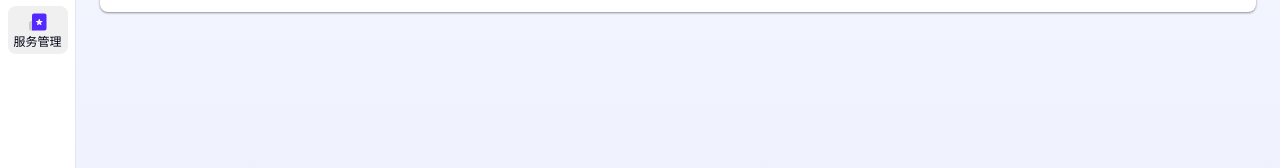
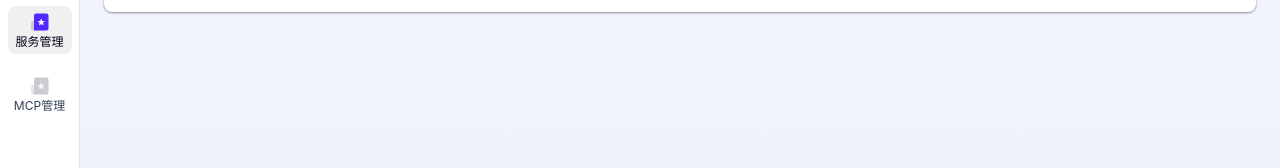
Before and after one commit to DigitalChinaOpenSource/oadin, a React (Vite) app: page /server-manage in a window 1280 px wide. Shown: the part 142-310 px from the top of the page. Built offline with nearby package versions, Linux system fonts and the light colour scheme.

Commit message:
feat: 新建 mcp 管理路由和页面

```diff
--- a/src/components/main-layout/index.module.scss
+++ b/src/components/main-layout/index.module.scss
@@ -3,7 +3,7 @@
 
   .content {
     flex: 1;
-    margin-left: 76px;
+    margin-left: 80px;
     padding: 0px;
     min-height: 100vh;
     background: linear-gradient(to bottom, #f5f5ff 0%, #e6effb 100%);
--- a/src/components/sidebar/index.module.scss
+++ b/src/components/sidebar/index.module.scss
@@ -1,5 +1,5 @@
 .sidebar {
-  width: 76px;
+  width: 80px;
   height: 100vh;
   background-color: #ffffff;
   display: flex;
@@ -26,7 +26,7 @@
     width: 100%;
 
     .menuItem {
-      width: 60px;
+      width: 64px;
       height: 48px;
       font-size: 12px;
       border-radius: 8px;
--- a/src/components/sidebar/index.tsx
+++ b/src/components/sidebar/index.tsx
@@ -53,6 +53,22 @@ const Sidebar = () => {
         />
       ),
       label: '服务管理',
+    },
+    {
+      key: 'mcp-manage',
+      activeIcon: (
+        <img
+          src={smac}
+          alt="MCP管理"
+        />
+      ),
+      inactiveIcon: (
+        <img
+          src={sm}
+          alt="MCP管理"
+        />
+      ),
+      label: 'MCP管理',
     },
   ];
 
--- /dev/null
+++ b/src/pages/mcp-manage/index.module.scss
@@ -0,0 +1,2 @@
+.mcpManage {
+}
--- /dev/null
+++ b/src/pages/mcp-manage/index.tsx
@@ -0,0 +1,5 @@
+import styles from './index.module.scss';
+
+export default function McpManage() {
+  return <div className={styles.mcpManage}>MCP Server</div>;
+}
```
Also changed, not shown: src/routes/index.tsx (+11 -1 lines).
